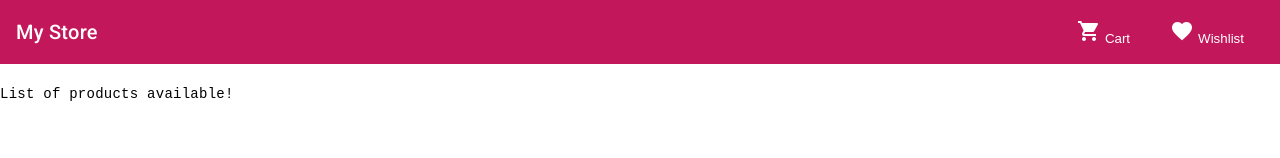
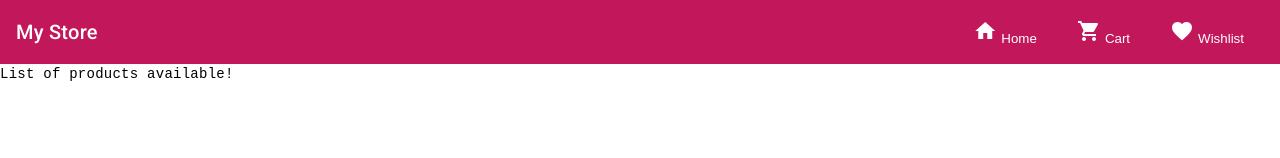
Before and after one commit to SouaadMa/ALX-mystore-app, an Angular app: page / in a window 1280 px wide. Shown: the top 158 px of the page. Built offline with nearby package versions, Linux system fonts and the light colour scheme.

Commit message:
Navigation added (Home & Cart)

```diff
--- a/src/app/app-routing.module.ts
+++ b/src/app/app-routing.module.ts
@@ -1,10 +1,23 @@
 import { NgModule } from '@angular/core';
 import { RouterModule, Routes } from '@angular/router';
+import { CartComponent } from './components/cart/cart.component';
+import { ProductListComponent } from './components/product-list/product-list.component';
 
-const routes: Routes = [];
+const routes: Routes = [
+  { path: '', component: ProductListComponent },
+  { path: 'cart', component: CartComponent }
+];
 
 @NgModule({
   imports: [RouterModule.forRoot(routes)],
   exports: [RouterModule]
 })
-export class AppRoutingModule { }
+export class AppRoutingModule {
+
+  constructor() {
+    console.log('AppRoutingModule constructor');
+    console.log('routes: ', routes);
+    console.log(routes[1].component?.name);
+  }
+
+}
--- a/src/app/app.component.html
+++ b/src/app/app.component.html
@@ -1,3 +1,3 @@
 <app-header></app-header>
 
-<app-product-list></app-product-list>
+<router-outlet></router-outlet>
--- a/src/app/components/cart/cart.component.ts
+++ b/src/app/components/cart/cart.component.ts
@@ -6,5 +6,11 @@ import { Component } from '@angular/core';
   styleUrls: ['./cart.component.css']
 })
 export class CartComponent {
+  constructor() {
+    console.log('CartComponent constructor');
+  }
+
+  // ngOnInit(): void {
+  // }
 
 }
--- a/src/app/layout/header/header.component.html
+++ b/src/app/layout/header/header.component.html
@@ -4,7 +4,11 @@
   <mat-toolbar-row>
     <span>My Store</span>
     <span class="spacer"></span>
-      <button mat-menu-item>
+      <button mat-menu-item (click)="onclick_home_page()">
+        <mat-icon>home</mat-icon>
+        <span>Home</span>
+      </button>
+      <button mat-menu-item (click)="onclick_shopping_cart()">
         <mat-icon>shopping_cart</mat-icon>
         <span>Cart</span>
       </button>
--- a/src/app/layout/header/header.component.ts
+++ b/src/app/layout/header/header.component.ts
@@ -1,4 +1,5 @@
 import { Component } from '@angular/core';
+import { Router } from '@angular/router';
 
 @Component({
   selector: 'app-header',
@@ -6,6 +7,23 @@ import { Component } from '@angular/core';
   styleUrls: ['./header.component.css']
 })
 export class HeaderComponent {
-sidenav: any;
+  sidenav: any;
+
+  constructor(private router: Router) {
+    console.log('HeaderComponent constructor');
+  }
+
+  onclick_home_page() {
+    console.log('home page clicked');
+    // navigate to home page
+    this.router.navigate(['/']);
+  }
+
+  onclick_shopping_cart(): void {
+    console.log('shopping cart clicked');
+    // navigate to cart
+    this.router.navigate(['/cart']);
+
+  }
 
 }
```
